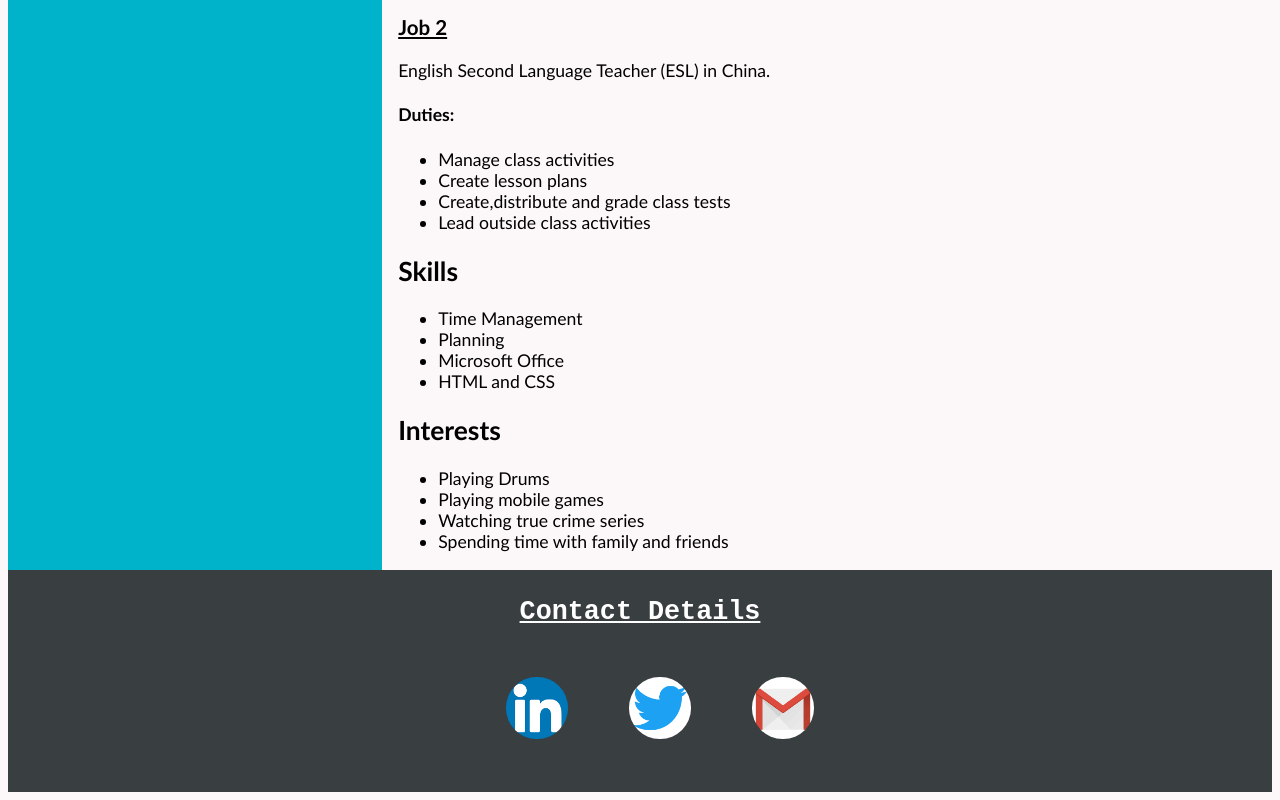
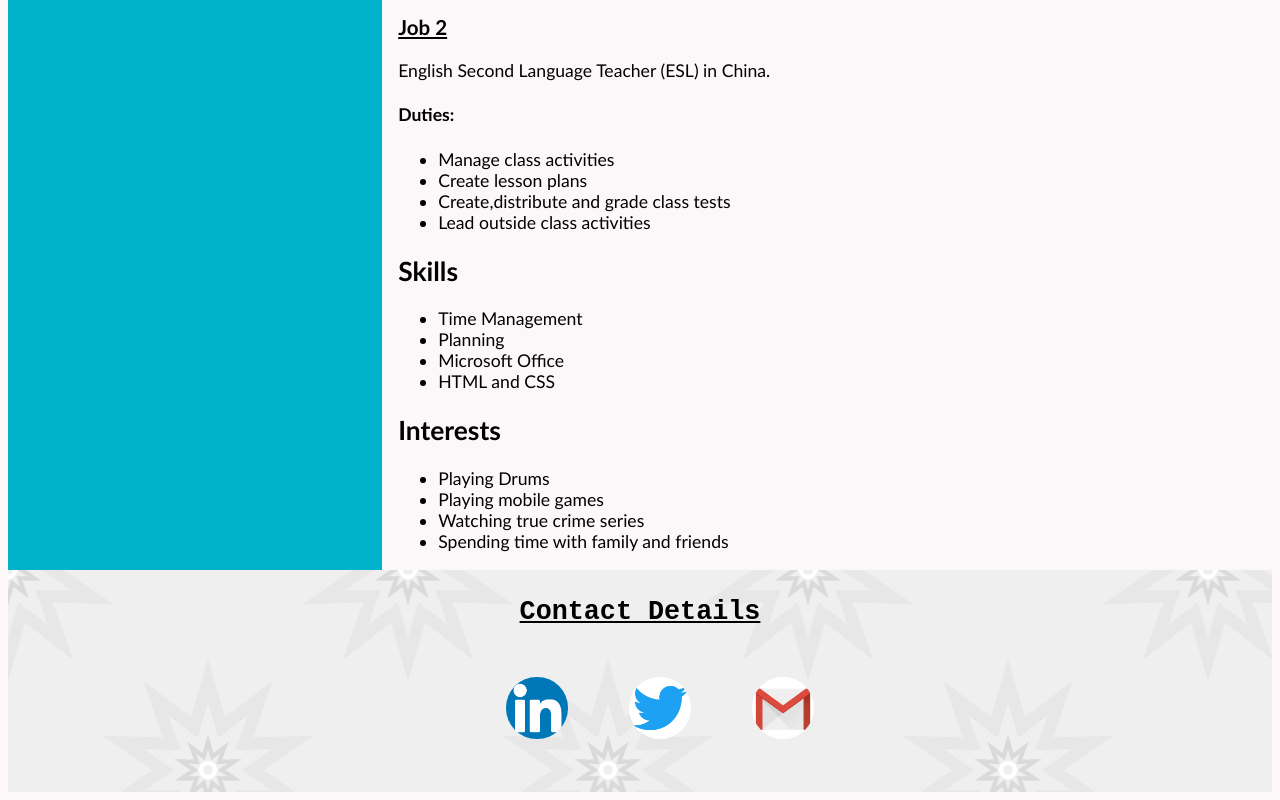
Before and after one commit to ClaudiaVielmetti/Resume-design, a plain HTML site: page Resume-Challenge/index.html in a window 1280 px wide. Shown: the part 1220-2020 px from the top of the page. Drawn offline with Linux system fonts and the light colour scheme.

Commit message:
css background image

```diff
--- a/Resume-Challenge/css/stylesheet.css
+++ b/Resume-Challenge/css/stylesheet.css
@@ -39,17 +39,18 @@ header {
   text-align: center;
   background-color:#393E41 ;
   font-family: 'Courier New', Courier, monospace;
-  color: white;
+  color: whitesmoke;
   font-size:150%;
   justify-content: center;
 }
 
 footer {
   background-color: #393E41;
+  background-image: url(/Resume-Challenge/Images/pow-star.png);
   text-align: center;
   font-family: 'Courier New', Courier, monospace;
   font-size: 130%;
-  color: white;
+  color: charcoal;
 }
 
 
```
Also changed, not shown: Resume-Challenge/index.html (+1 -0 lines), Resume-Challenge/Images/pow-star.png (added).
